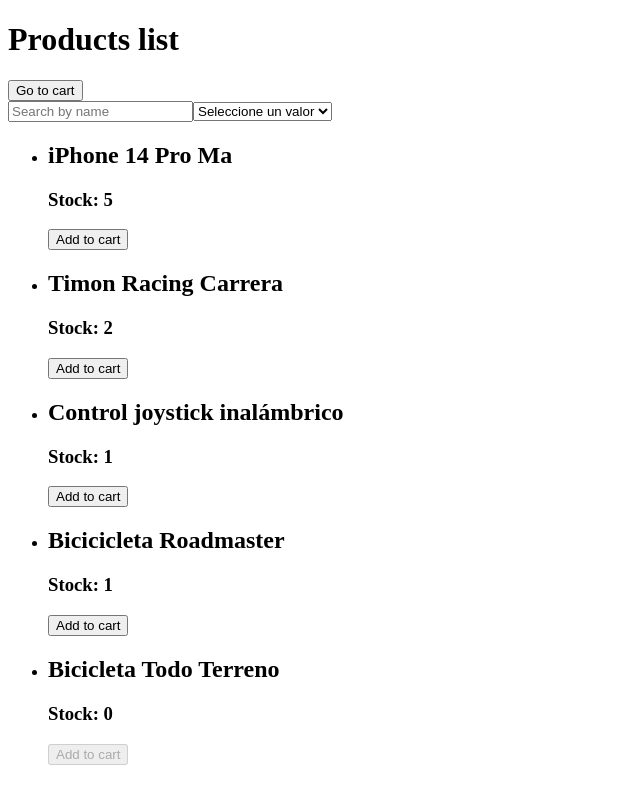
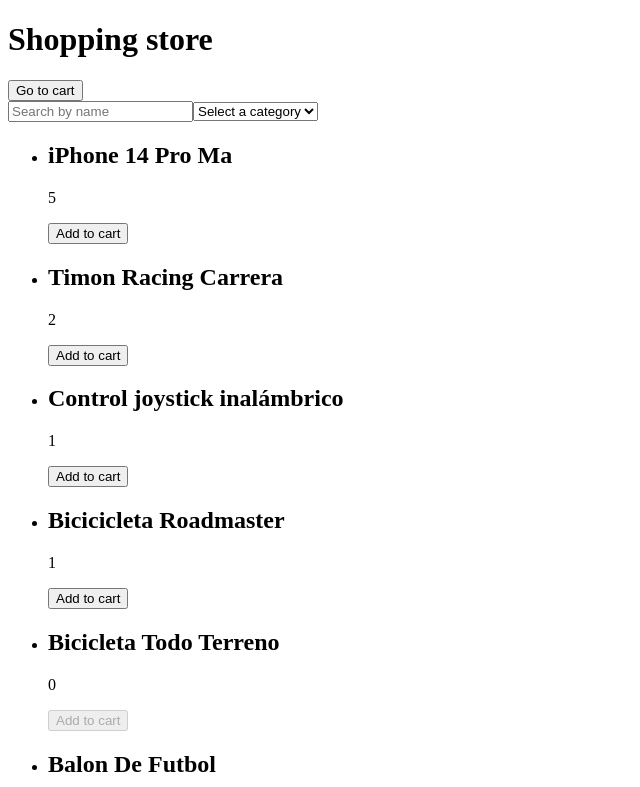
Before and after one commit to mperezs06408/alternova-shop, a React (Vite) app: page / in a window 1280 px wide. Shown: the top 787 px of the page, without its empty margins (0-640 px from the left). Built offline with nearby package versions, Linux system fonts and the light colour scheme; data requests are answered from the project's data file.

Commit message:
Build(components): Create App components

```diff
--- /dev/null
+++ b/src/components/atom/Button/index.jsx
@@ -0,0 +1,16 @@
+function Button({
+    label,
+    handleClick,
+    type = 'button',
+    disabled = false
+}){
+    return(
+        <button
+            onClick={handleClick}
+            type={type}
+            disabled={disabled}
+        >{label}</button>
+    )
+}
+
+export default Button;
--- /dev/null
+++ b/src/components/atom/Input/index.jsx
@@ -0,0 +1,23 @@
+function Input({
+    name,
+    placeholder,
+    handleChange,
+    value
+}){
+
+    const onChange = (e) => {
+        handleChange(e.target.value)
+    }
+
+    return(
+        <input
+            className="input"
+            name={name}
+            placeholder={placeholder}
+            onChange={onChange}
+            value={value}
+        />
+    )
+}
+
+export default Input;
--- /dev/null
+++ b/src/components/atom/Select/index.jsx
@@ -0,0 +1,28 @@
+function Select({
+    defaultLabel,
+    name,
+    handleChange,
+    value,
+    options = []
+}){
+    const onChange = (e) => {
+        handleChange(e.target.value)
+    }
+    return(
+        <select
+        className="select"
+            name={name}
+            onChange={onChange}
+            value={value}
+        >
+            <option value=''>{defaultLabel}</option>
+            {
+                options.map(it => (
+                    <option key={it} value={it}>{it}</option>
+                ))
+            }
+        </select>
+    )
+}
+
+export default Select
--- /dev/null
+++ b/src/components/atom/TableRow/index.jsx
@@ -0,0 +1,17 @@
+function TableRow({
+    name,
+    quantity,
+    unitPrice,
+    totalPrice
+}) {
+    return(
+        <tr>
+            <td>{name}</td>
+            <td>{quantity}</td>
+            <td>${unitPrice}</td>
+            <td>${totalPrice}</td>
+        </tr>
+    )
+}
+
+export default TableRow;
--- /dev/null
+++ b/src/components/molecules/Filters/index.jsx
@@ -0,0 +1,12 @@
+
+function Filters({
+    children
+}){
+    return (
+        <div className="filters">
+            {children}
+        </div>
+    )
+}
+
+export default Filters;
--- /dev/null
+++ b/src/components/molecules/OrderTable/index.jsx
@@ -0,0 +1,31 @@
+function OrderTable({
+    totalOrderPrice,
+    children
+}) {
+    return(
+        <table
+            className="table"
+        >
+            <thead className="table__header">
+                <tr>
+                    <td>Product name</td>
+                    <td>Quantity</td>
+                    <td>Unit price</td>
+                    <td>Total price</td>
+                </tr>
+            </thead>
+            <tbody className="table__body">
+                {children}
+                {/* {!children && <div className="table__body--empty">Empty cart</div>} */}
+                <tr>
+                    <td></td>
+                    <td></td>
+                    <td className="table__total">Total Order Price:</td>
+                    <td>${totalOrderPrice}</td>
+                </tr>
+            </tbody>
+        </table>
+    )
+}
+
+export default OrderTable;
--- /dev/null
+++ b/src/components/molecules/ProductCard/index.jsx
@@ -0,0 +1,20 @@
+import DummyImg from '@assets/dummy_img.jpg';
+
+function ProductCard({
+    name,
+    stock,
+    buttons
+}){
+    return(
+        <li
+            className="product"
+        >
+            {/* <img src={DummyImg} alt="Cart img for test" className="product__img" /> */}
+            <h2 className="product__name">{name}</h2>
+            <p className="product__stock">{stock}</p>
+            {buttons()}
+        </li>
+    )
+}
+
+export default ProductCard
--- /dev/null
+++ b/src/components/molecules/ProductList/index.jsx
@@ -0,0 +1,11 @@
+function ProductList({children}){
+    return (
+        <ul
+            className="products"
+        >
+            {children}
+        </ul>
+    )
+}
+
+export default ProductList
--- a/src/pages/ProductStore/index.jsx
+++ b/src/pages/ProductStore/index.jsx
@@ -3,7 +3,12 @@
 import { useSelector, useDispatch } from 'react-redux';
 import { setProduct } from '@slices/productListSlice.js';
 import { addToCart } from '../../store/slices/cartSlice';
-import DummyImg from '@assets/dummy_img.jpg';
+import Button from '@atoms/Button';
+import Input from '@atoms/Input';
+import Select from '@atoms/Select';
+import Filters from '@molecules/Filters';
+import ProductList from '@molecules/ProductList';
+import ProductCard from '@molecules/ProductCard'
 
 function ProductStore() {
     const {products, categories} = useSelector( state => state.productList);
@@ -76,35 +81,47 @@
 
 
     return(
-        <div>
-            <h1>Products list</h1>
-            <button onClick={onNavigateToCart}>Go to cart</button>
-            <div>
-                <input placeholder='Search by name' name='searchByName' value={searchByName} onChange={(e) => onSearchItemByName(e.target.value)} />
-                <select name='searchByCategory' onChange={(e) => onSearchItemByCategory(e.target.value)} value={searchByCategory}>
-                    <option value=''>Seleccione un valor</option>
-                    {
-                        categories.map((it) => (
-                            <option key={it} value={it}>{it}</option>
-                        ))
-                    }
-                </select>
-            </div>
-            <ul>
+        <div className='store'>
+            <h1 className='store__title'>Shopping store</h1>
+            <Button
+                label="Go to cart"
+                handleClick={onNavigateToCart}
+            />
+            <Filters>
+                <Input
+                    name="searchByName"
+                    placeholder="Search by name"
+                    handleChange={onSearchItemByName}
+                    value={searchByName}
+                />
+                <Select
+                    defaultLabel="Select a category"
+                    name="searchByCategory"
+                    handleChange={onSearchItemByCategory}
+                    value={searchByCategory}
+                    options={categories}
+                />
+            </Filters>
+            <ProductList>
                 {
                     productsFiltered.map( it => (
-                        <li key={it.name}>
-                            {/* <img src={DummyImg} alt="Cart img for test" /> */}
-                            <h2>{it.name}</h2>
-                            <h3>Stock: {it.stock}</h3>
-                            <button
-                                onClick={() => handleClick(it.name, it.stock, it.unit_price)}
-                                disabled={it.stock === 0}
-                            >Add to cart</button>
-                        </li>
+                        <ProductCard
+                            key={it.name}
+                            name={it.name}
+                            stock={it.stock}
+                            buttons={
+                                () => (
+                                    <Button
+                                        label="Add to cart"
+                                        handleClick={() => handleClick(it.name, it.stock, it.unit_price)}
+                                        disabled={it.stock === 0}
+                                    />
+                                )
+                            }
+                        />
                     ))
                 }
-            </ul>
+            </ProductList>
         </div>
     )
 }
--- a/src/pages/ShoppingCart/index.jsx
+++ b/src/pages/ShoppingCart/index.jsx
@@ -1,6 +1,10 @@
 import { useNavigate } from 'react-router-dom';
 import { useSelector, useDispatch } from 'react-redux';
 import { createOrder } from '@/store/thunks/productsThunk';
+import Button from "@atoms/Button";
+import OrderTable from "@molecules/OrderTable";
+import TableRow from "@atoms/TableRow";
+
 function ShoppingCart() {
     const {
         cart,
@@ -17,17 +21,27 @@
     }
 
     return(
-        <div>
-            <h1>Cart</h1>
-            <ul>
+        <div className='cart'>
+            <h1 className='cart__title'>Cart</h1>
+            <OrderTable
+                totalOrderPrice={totalOrderPrice}
+            >
                 {
                     cart.map(it => (
-                        <li key={it.id}>Product: {it.name} - Quantity: {it.quantity} - UnitPrice: {it.unitPrice} - Total price: {it.totalPrice}</li>
+                        <TableRow
+                            name={it.name}
+                            quantity={it.quantity}
+                            unitPrice={it.unitPrice}
+                            totalPrice={it.totalPrice}
+                        />
                     ))
                 }
-            </ul>
-            <p>Total order price: { totalOrderPrice }</p>
-            <button onClick={handleSubmit}>Create order</button>
+            </OrderTable>
+            <Button
+                label="Create order"
+                handleClick={handleSubmit}
+                disabled={cart.length === 0}
+            />
         </div>
     )
 }
--- a/vite.config.js
+++ b/vite.config.js
@@ -9,7 +9,10 @@
     alias:{
       "@": path.resolve(__dirname, '/src'),
       "@slices": path.resolve(__dirname, '/src/store/slices'),
-      "@assets": path.resolve(__dirname, '/src/assets')
+      "@assets": path.resolve(__dirname, '/src/assets'),
+      "@atoms": path.resolve(__dirname,'/src/components/atom'),
+      "@molecules": path.resolve(__dirname,'/src/components/molecules'),
+      "@organisms": path.resolve(__dirname,'/src/components/organisms'),
     }
   },
   plugins: [react(),fs()],
```
